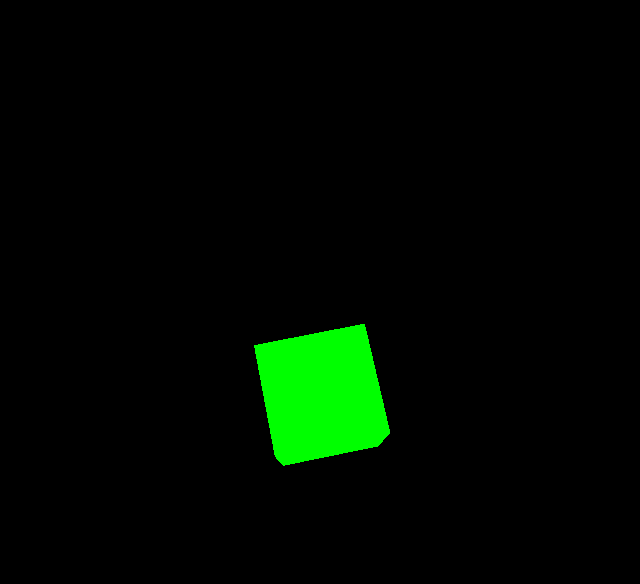
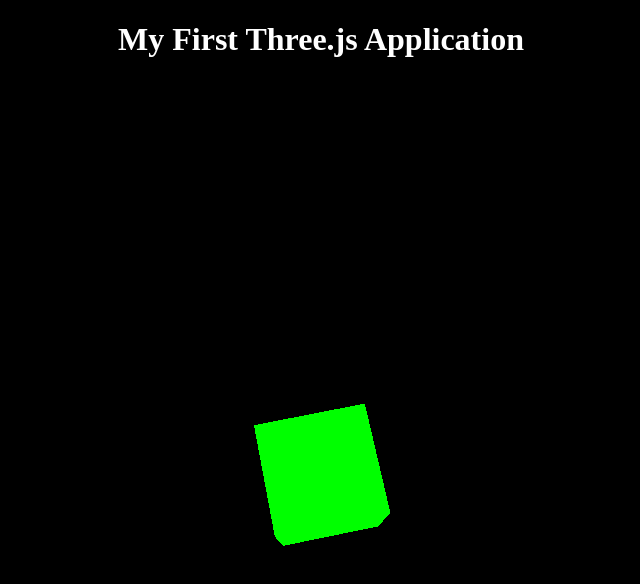
Before and after one commit to JoyUmoekpo/three-project, a website built with Vite: page index.html in a window 1280 px wide. Shown: the whole page, without its empty margins (319-959 px from the left). Built offline with nearby package versions, Linux system fonts and the light colour scheme.

Commit message:
Final changes for now

```diff
--- a/index.html
+++ b/index.html
@@ -7,6 +7,7 @@
       * {
         background-color: #000;
         color: #fff;
+        text-align: center;
       }
       body {
         margin: 0;
@@ -14,6 +15,7 @@
     </style>
   </head>
   <body>
+    <h1>My First Three.js Application</h1>
     <script type="module" src="/main.js"></script>
   </body>
 </html>
```
